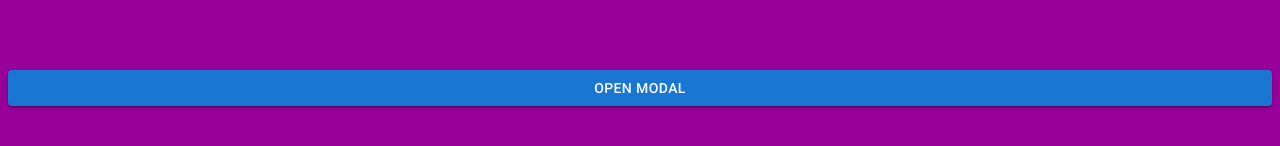
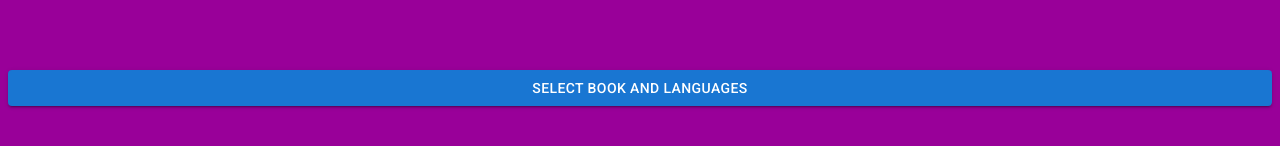
Before and after one commit to SheaMeyers/story-translator-react-only, a React (Create React App) app: page / in a window 1280 px wide. Shown: the part 320-466 px from the top of the page. Built offline with nearby package versions, Linux system fonts and the light colour scheme.

Commit message:
Update modal text

```diff
--- a/src/App.tsx
+++ b/src/App.tsx
@@ -75,7 +75,11 @@ const App = () => {
         className="ModalButton"
         onClick={() => setIsModalOpen(true)}
       >
-        Open modal
+        {(!bookJson || !textLanguage || !popUpLanguage) ?
+          <span>Select book and languages</span>
+          :
+          <span>Change book or languages</span>
+        }
       </Button>
       <Modal
         open={isModalOpen}
```
Also changed, not shown: 1 other file (tests, documents, lock files or other folders).
